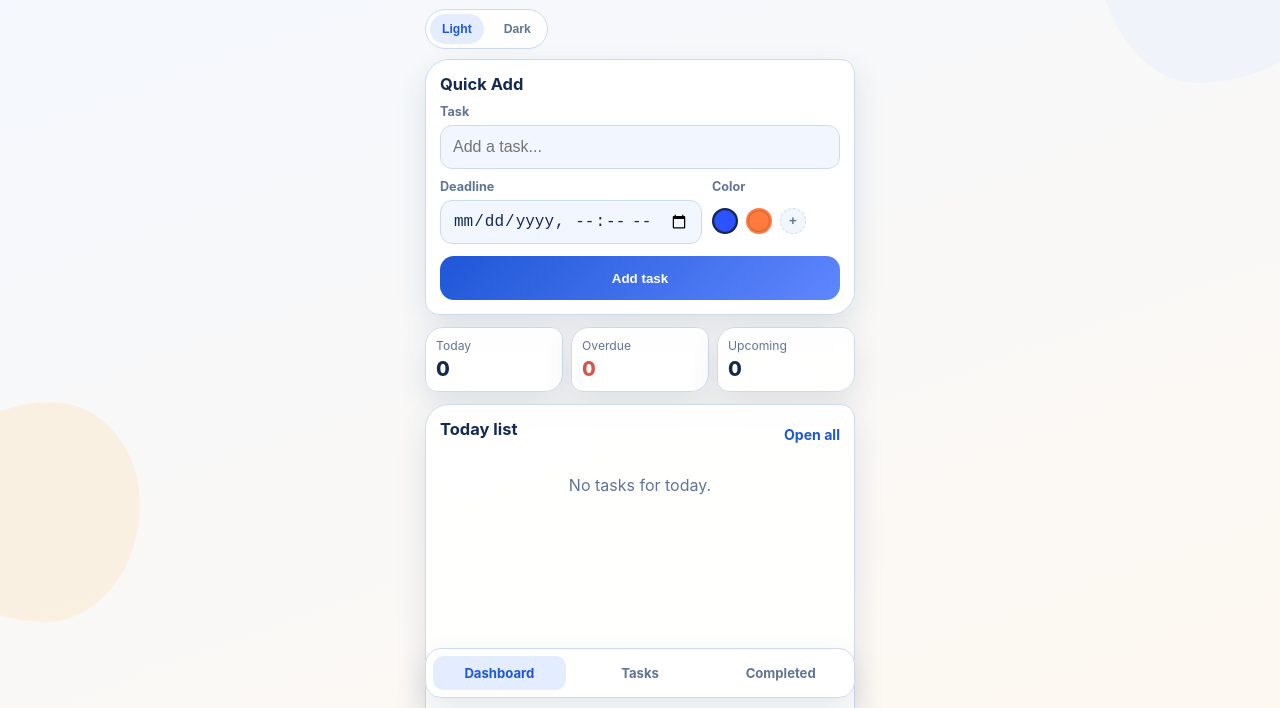
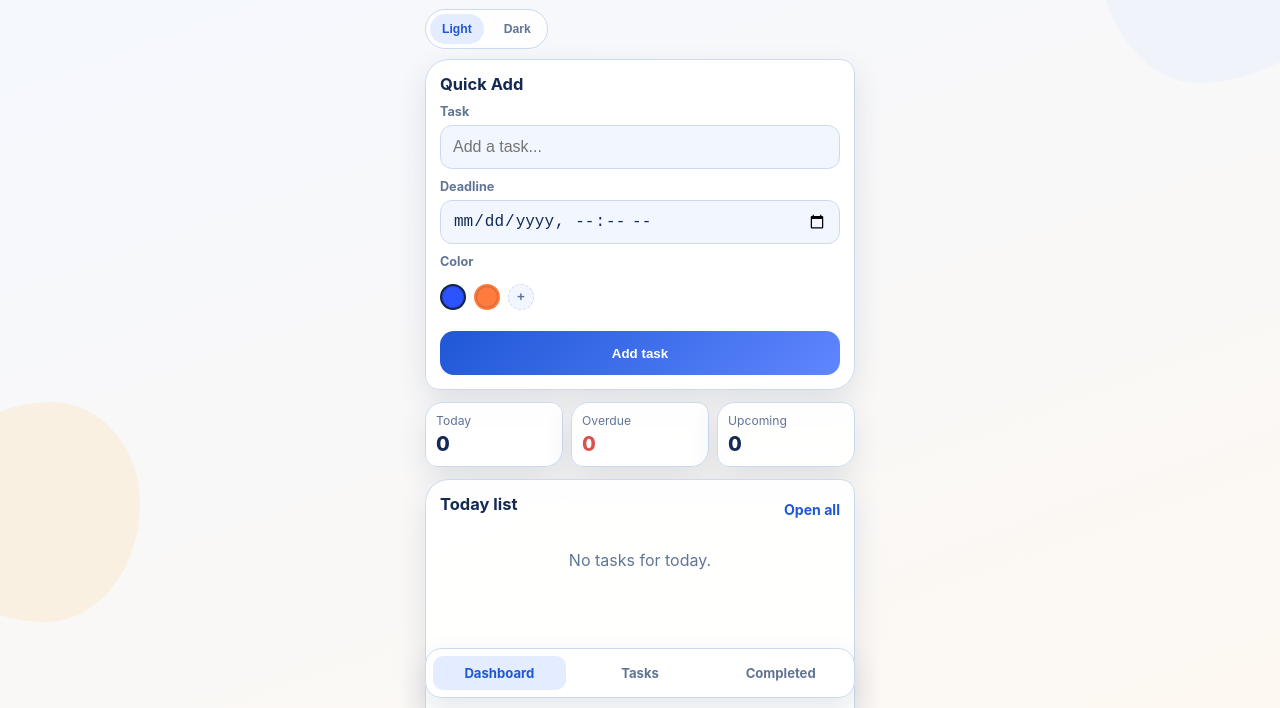
Before and after one commit to danielaivnv/task-tracker, a plain HTML site: page index.html in a window 1280 px wide. Shown: the part 92-800 px from the top of the page. Drawn offline with Linux system fonts and the light colour scheme.

Commit message:
Update styles.css

```diff
--- a/styles.css
+++ b/styles.css
@@ -208,7 +208,7 @@ input:focus {
 
 .row {
   display: grid;
-  grid-template-columns: minmax(0, 1fr) 128px;
+  grid-template-columns: 1fr;
   gap: 10px;
   margin-top: 10px;
 }
@@ -222,9 +222,7 @@ input:focus {
   align-items: center;
   gap: 8px;
   min-height: 44px;
-  overflow-x: auto;
-  -webkit-overflow-scrolling: touch;
-  padding-bottom: 2px;
+  flex-wrap: wrap;
 }
 
 .color-picker::-webkit-scrollbar {
@@ -475,10 +473,6 @@ body[data-theme="dark"] .primary-btn {
 }
 
 @media (max-width: 370px) {
-  .row {
-    grid-template-columns: 1fr;
-  }
-
   .stats-grid {
     grid-template-columns: 1fr;
   }
```
